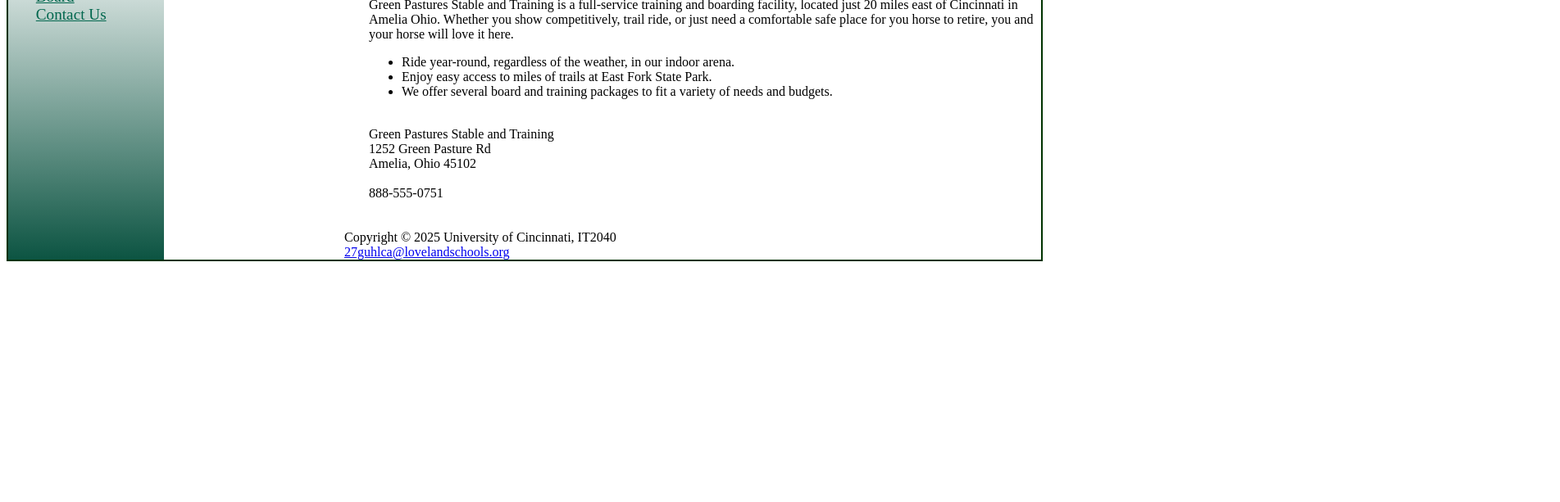
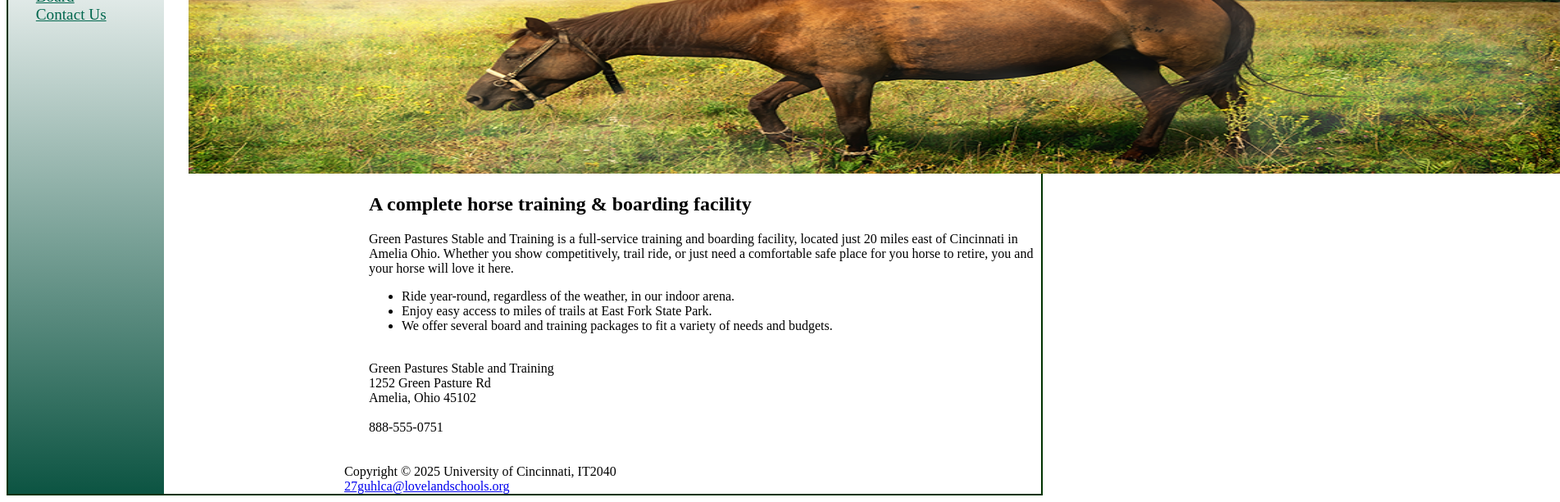
Before and after one commit to 27guhlca/Lab4Gpst, a plain HTML site: page index.html in a window 1280 px wide. Shown: the part 273-886 px from the top of the page at 82% size, 1903 px wide, since content can reach past the window. Before the commit the page ends 800 px from the top, so only its background shows below. Drawn offline with Linux system fonts and the light colour scheme.

Commit message:
Update index.html

```diff
--- a/index.html
+++ b/index.html
@@ -16,7 +16,7 @@
 				<a href="contact.html" style="margin: 0px 5px 0px 5px;">Contact Us</a>
 			</nav>
 			<main>
-			<img alt="sunsetHorse.png" width="1673" height="300">
+			<img src="sunsetHorse.png" width="1673" height="300">
 				<main>
 				<h2> A complete horse training &amp; boarding facility </h2>
 				<p><span class="barn">Green Pastures Stable and Training</span> is a full-service training and boarding facility, located just 20 miles east of Cincinnati in Amelia Ohio.  Whether you show competitively, trail ride, or just need a comfortable safe place for you horse to retire, you and your horse will love it here.</p>
```
